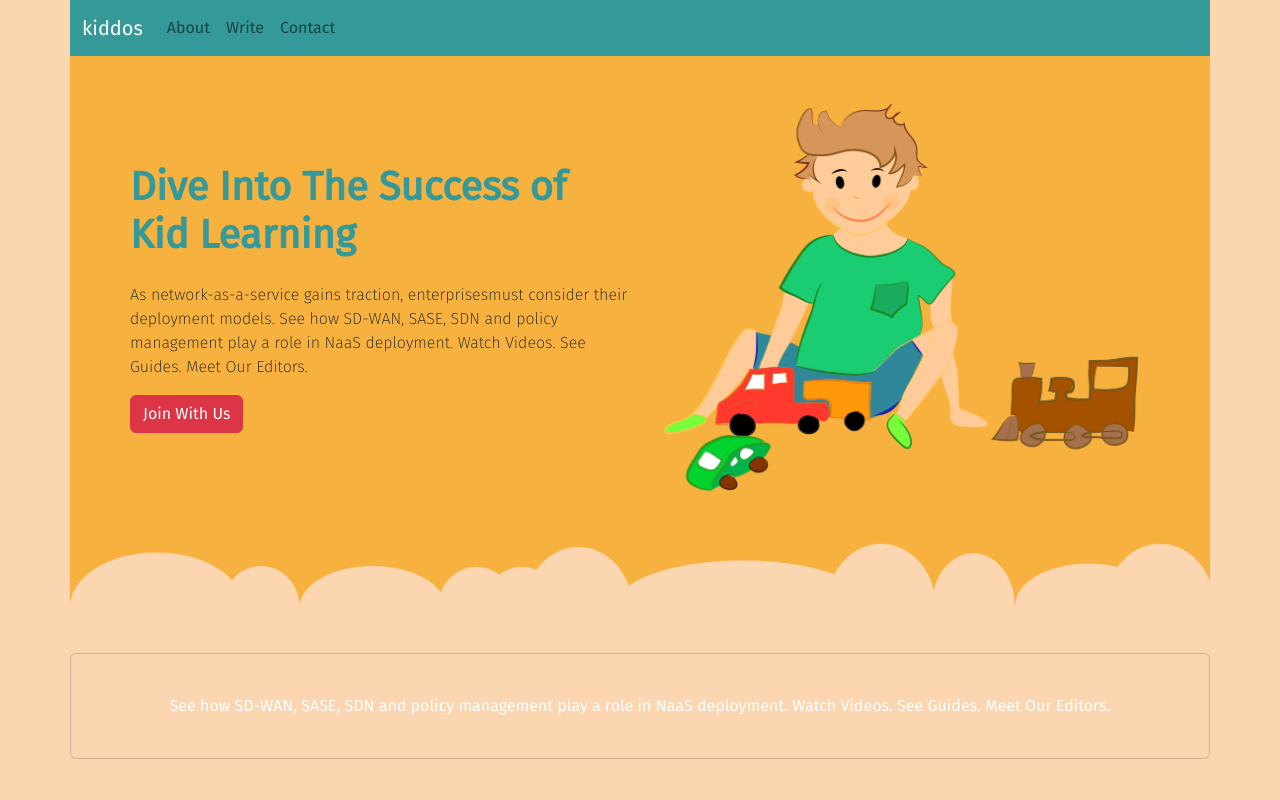
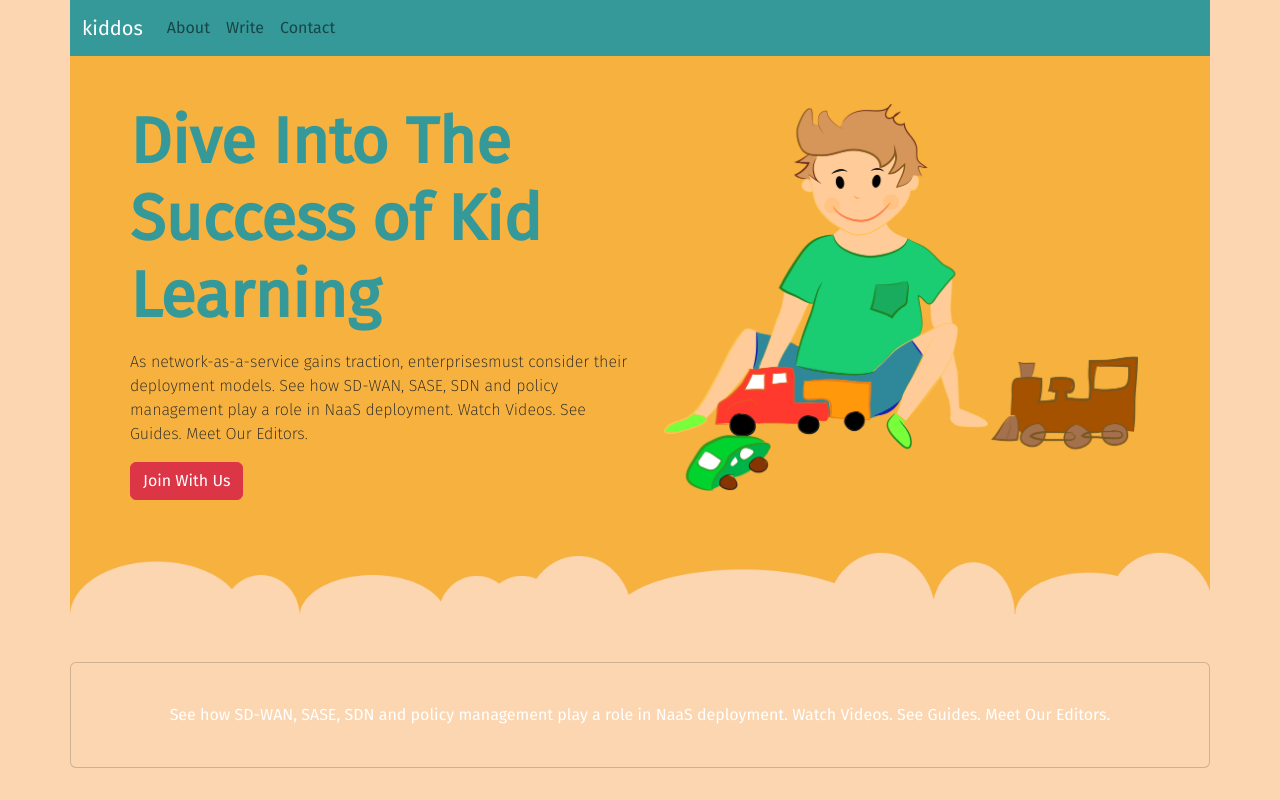
Before and after one commit to maderi21/blog, a React (Create React App) app: page / in a window 1280 px wide. Shown: the top 800 px of the page. Built offline with nearby package versions, Linux system fonts and the light colour scheme; a web font is replaced by a local one.

Commit message:
header size

```diff
--- a/src/App.js
+++ b/src/App.js
@@ -31,10 +31,10 @@ function App() {
         <Container>
           <Row className="headerimg px-5 py-5" style={styles}>
             <Col sm={6} className="align-self-center">
-              <h1 className="fw-bold text-primary d-flex justify-content-center">
+              <p className="fw-bold text-primary display-3">
                 Dive Into The Success of Kid Learning
-              </h1>
-              <p className="mt-4 fw-light">
+              </p>
+              <p className="mt-1 fw-light">
                 As network-as-a-service gains traction, enterprisesmust consider
                 their deployment models. See how SD-WAN, SASE, SDN and policy
                 management play a role in NaaS deployment. Watch Videos. See
```
